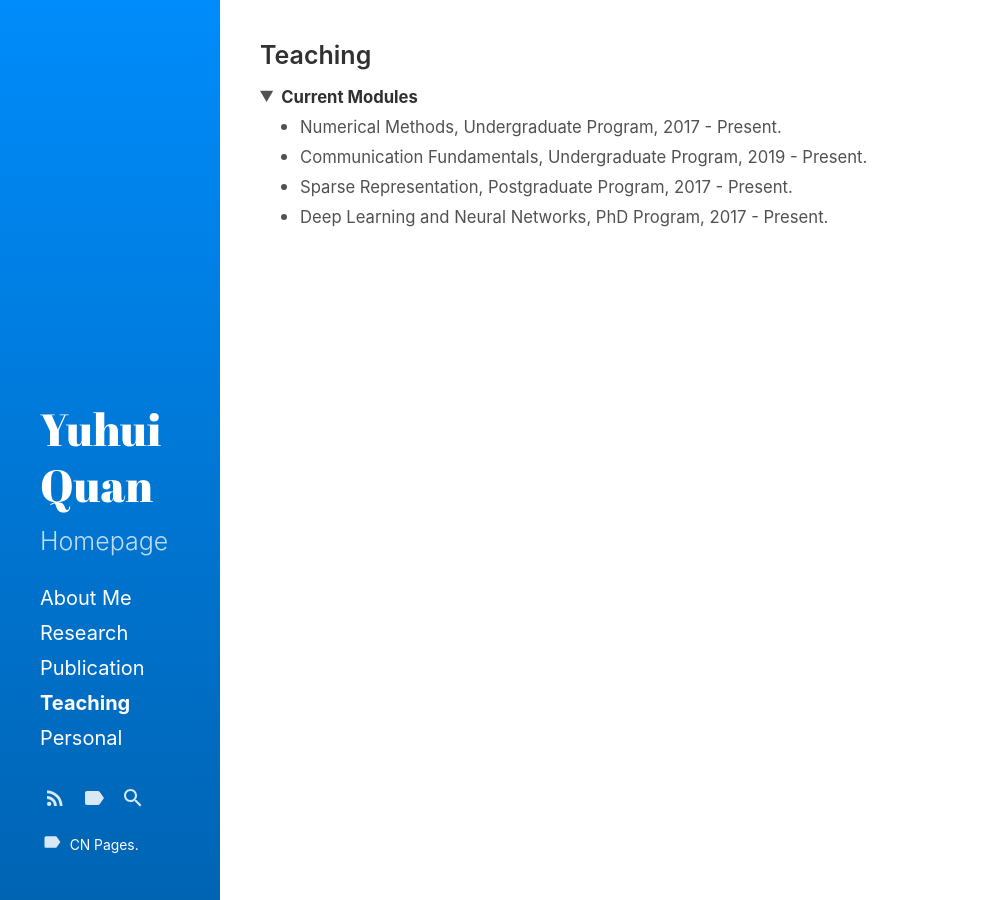
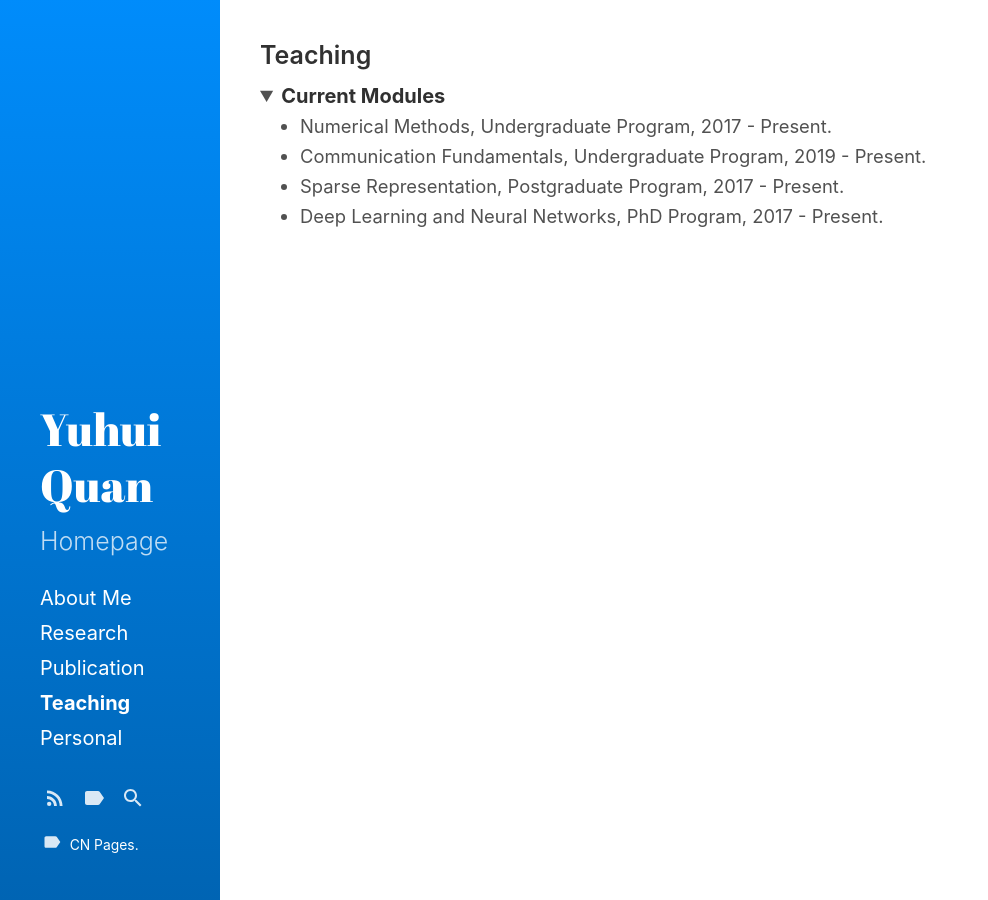
Before and after one commit to Dofboom/Dofboom.github.io, a Jekyll site: the page built from category/d_teaching.md, in a window 1280 px wide. Shown: the whole page, without its empty margins (0-988 px from the left). Built offline with Jekyll 4.4.1, drawn with Linux system fonts in a browser that asks for light colours.

Commit message:
Update d_teaching.md

```diff
--- a/category/d_teaching.md
+++ b/category/d_teaching.md
@@ -3,11 +3,11 @@ layout: category
 title: Teaching
 ---
 <details open="">
-<summary><strong><small>Current Modules</small></strong></summary>
+<summary><strong><t-half>Current Modules</t-half></strong></summary>
 <ul>
-<li><span style="font-size: 100%;"><small>Numerical Methods, Undergraduate Program, 2017 - Present.</small></span></li>
-<li><span style="font-size: 100%;"><small>Communication Fundamentals, Undergraduate Program, 2019 - Present.</small></span></li>
-<li><span style="font-size: 100%;"><small>Sparse Representation, Postgraduate Program, 2017 - Present.</small></span></li>
-<li><span style="font-size: 100%;"><small>Deep Learning and Neural Networks, PhD Program, 2017 - Present.</small></span></li>
+<li><span style="font-size: 100%;"><t1>Numerical Methods, Undergraduate Program, 2017 - Present.</t1></span></li>
+<li><span style="font-size: 100%;"><t1>Communication Fundamentals, Undergraduate Program, 2019 - Present.</t1></span></li>
+<li><span style="font-size: 100%;"><t1>Sparse Representation, Postgraduate Program, 2017 - Present.</t1></span></li>
+<li><span style="font-size: 100%;"><t1>Deep Learning and Neural Networks, PhD Program, 2017 - Present.</t1></span></li>
 </ul>
 </details>
```
